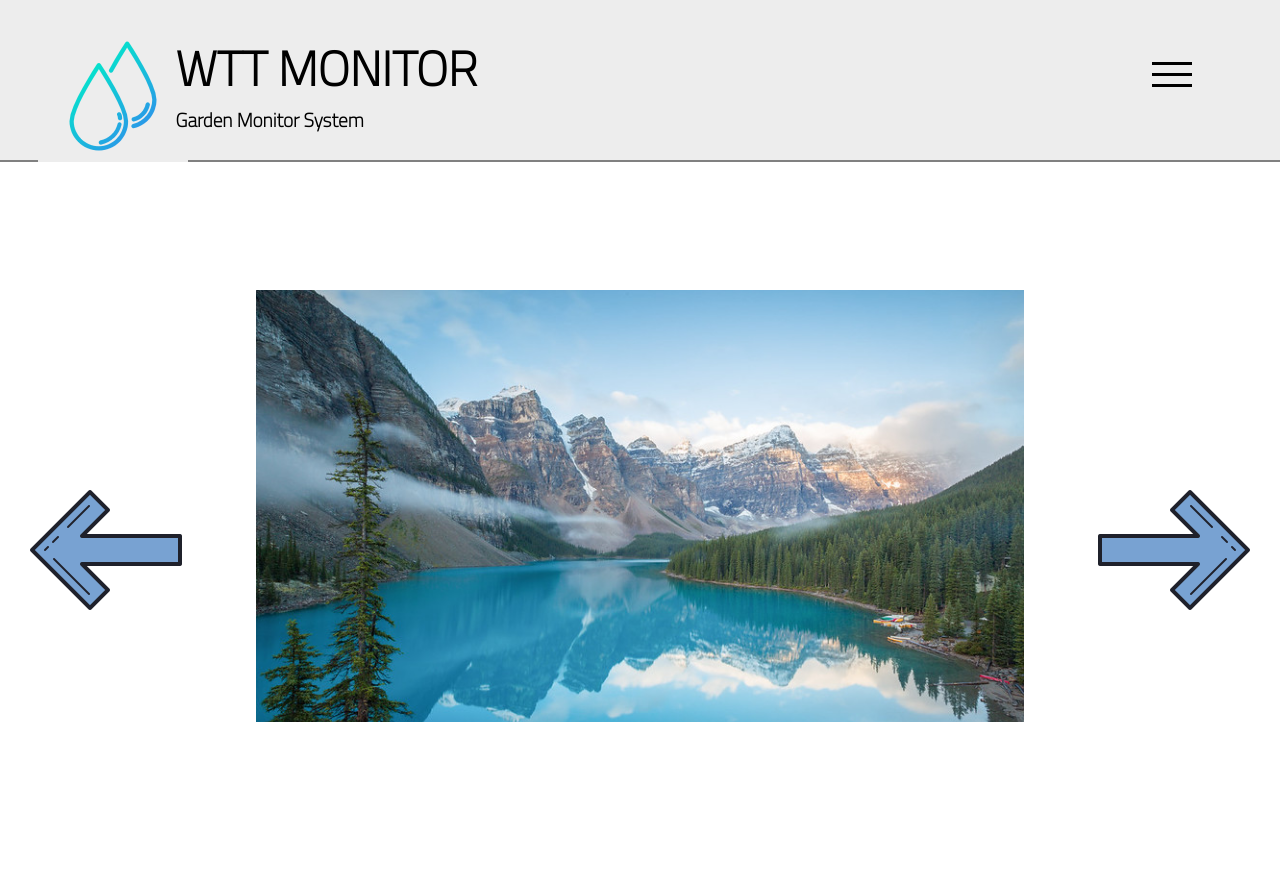
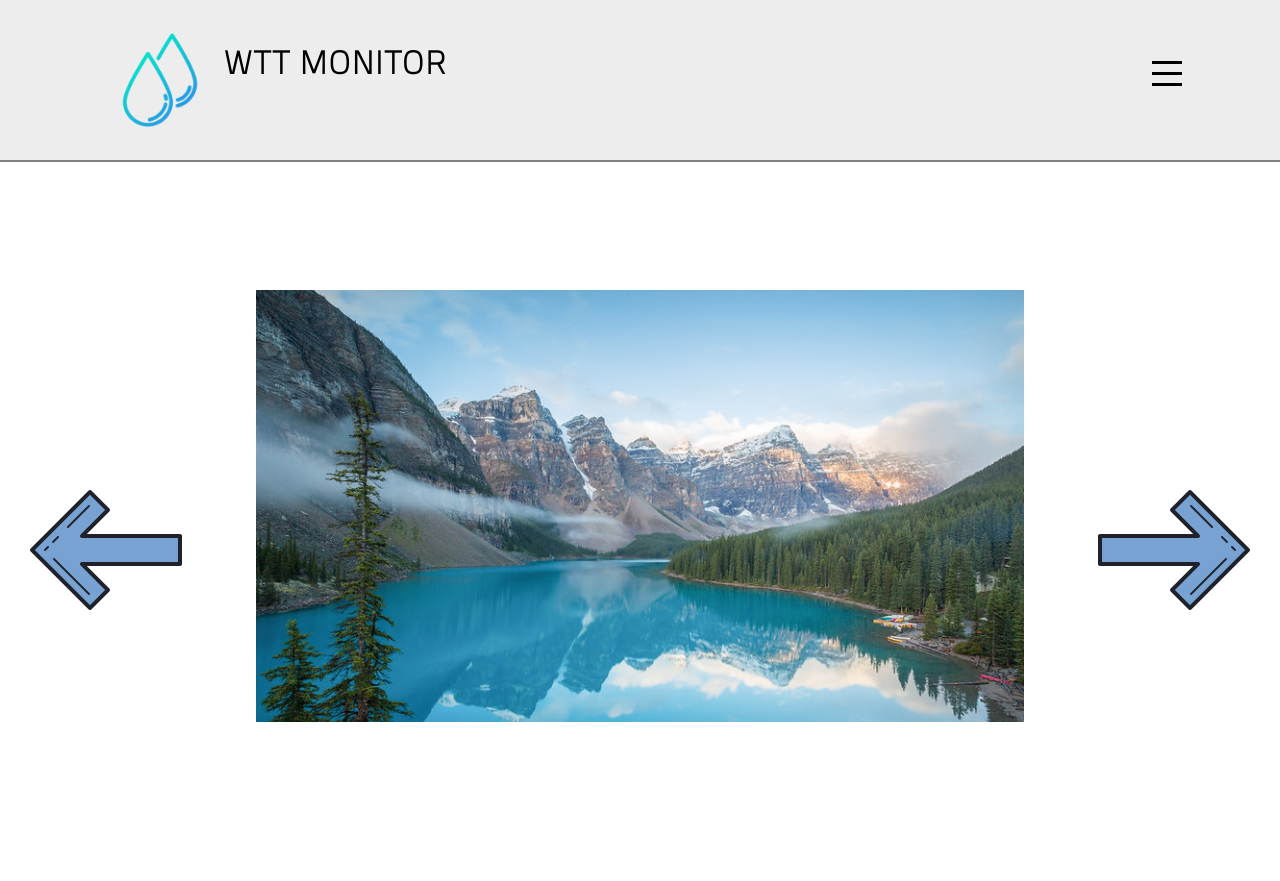
Before and after one commit to Tzu-Ti/Garden-Monitor-System, a PHP site: page /monitor.html in a window 1280 px wide. Shown: the top 881 px of the page. Run offline with PHP 8.4, Linux system fonts and the light colour scheme.

Commit message:
11/15 afternoon

```diff
--- a/css/formal.css
+++ b/css/formal.css
@@ -9,33 +9,53 @@
 	z-index: 10;
 	border-bottom: 2px grey solid;
 }
+.topLogoDiv {
+	cursor: pointer;
+	position: relative;
+	top: 10%;
+	left: 5%;
+	width: 50%;
+	height: 80%;
+}
 .topLogo {
 	position: relative;
-	width: 150px;
-	height: 150px;
-	top: 13%;
-	left: 3%;
+	width: 25%;
+	height: 100%;
+	background-image: url("../image/water.png");
+	background-size: contain;
+	background-repeat: no-repeat;
+	background-position: right;
 	float: left;
 }
-.topLogoName {
-    position: relative;
-    top: 20%;
-    left: 2%;
-    width: 40%;
-    height: 50%;
+.topName{
+	position: relative;
 	float: left;
+	width: auto 0;
+	height: 100%;
+
 }
+.topCompanyName {
+	position: relative;
+	margin-top: 10%;
+	font-family: 'Titillium Web', sans-serif;
+	letter-spacing: 2px;
+	font-size: 2em;
+	font-weight: bold;
+}
+
 .topMenu {
     position: absolute;
-    top: 7.8%;
+    top: 7.6%;
     left: 90%;
-    width: 40px;
+    width: 30px;
     height: 3px;
-    background-color: black;
-    border-top: 3px solid black;
-    border-bottom: 3px solid black;
+	background-color: black;
+	border-width: 3px 0px;
+	border-style: solid;
+	border-color: black;
     padding: 8px 0;
-    background-clip: content-box;
+	background-clip: content-box;
+	cursor: pointer;
 }
 .five-div {
     position: relative;
@@ -80,3 +100,12 @@
 	background-color: white;
 	display: inline-block;
 }
+.popDiv {
+	position: absolute;
+	top: 20%;
+	width: 100%;
+	height: 80%;
+	background-color: green;
+	z-index: 10;
+	display: none;
+}
--- a/monitor.html
+++ b/monitor.html
@@ -13,13 +13,15 @@
 
     <body class="body">
         <header class="header">
-			<img src="image/water.png" class="topLogo">
-			<div class="topLogoName">
-				<b style= "font-family: 'Titillium Web', sans-serif; font-size: 3em"> WTT MONITOR </b>
-				<h1 style= "font-family: 'Titillium Web', sans-serif; font-size: 1.2em; margin-top: 0px"> Garden Monitor System </h1>
+			<div class="topLogoDiv">
+				<div class="topLogo"></div>
+				<div class="topName">
+					<p class="topCompanyName"> WTT MONITOR </p>
+				</div>
 			</div>
 			<div class="topMenu"></div>
 		</header>
+		<div class="popDiv"></div>
 		<div class="withoutHeader">
 			<div id="left-arrow"></div>
 			<div id="screen"></div>
--- a/script/monitor.js
+++ b/script/monitor.js
@@ -0,0 +1,27 @@
+$(function() {
+    $(".topLogoDiv").bind("click", function() {
+        location.href = "index.html";
+    });
+    var change = 0;
+    $(".topMenu").bind("click", function() {
+        $(".popDiv").slideToggle(500);
+        if(change == 0) {
+            $(".topMenu").animate({
+                "width": "3px",
+                "height": "20px",
+                "border-width": "0px 3px",
+                "padding": "0 8px",
+            });
+            change = 1;
+        }
+        else {
+            $(".topMenu").animate({
+                "width": "30px",
+                "height": "3px",
+                "border-width": "3px 0px",
+                "padding": "8px 0",
+            });
+            change = 0;
+        }
+    });
+});
```
Also changed, not shown: css/home.css (+28 -29 lines).
